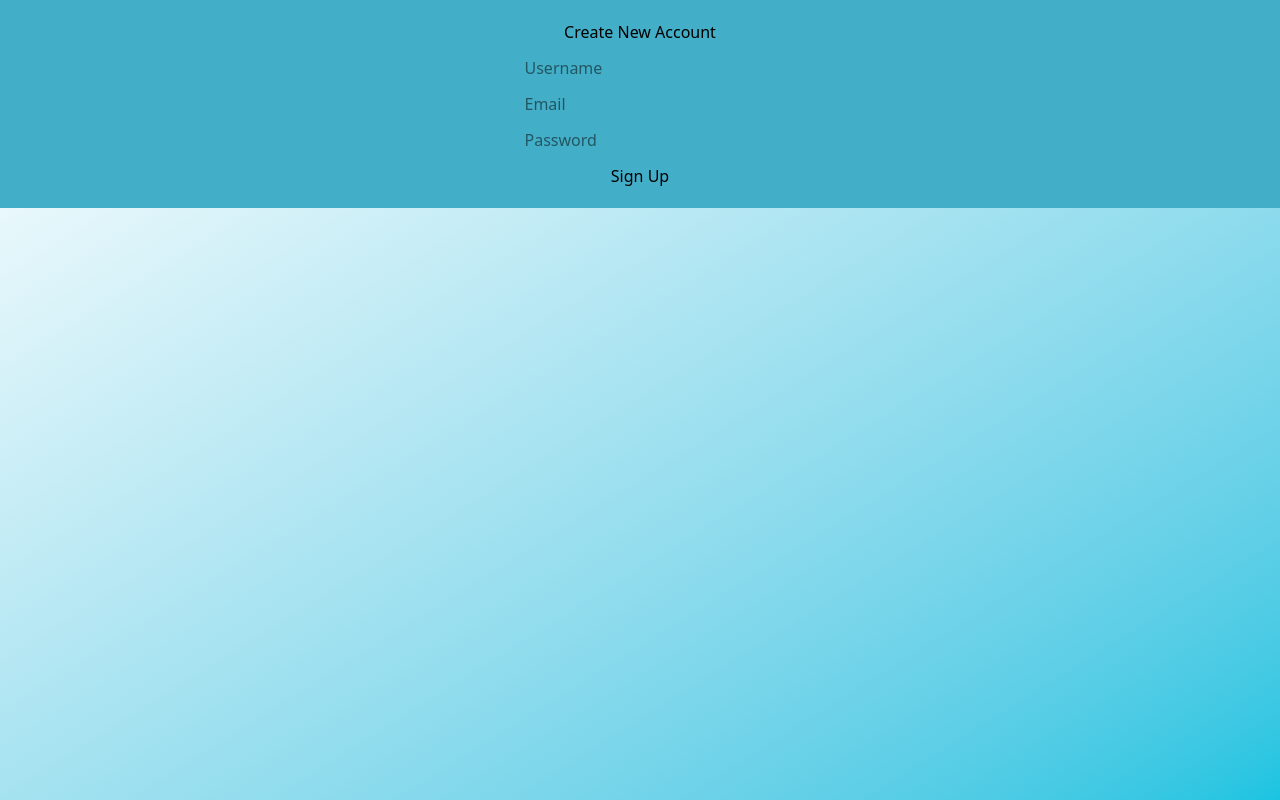
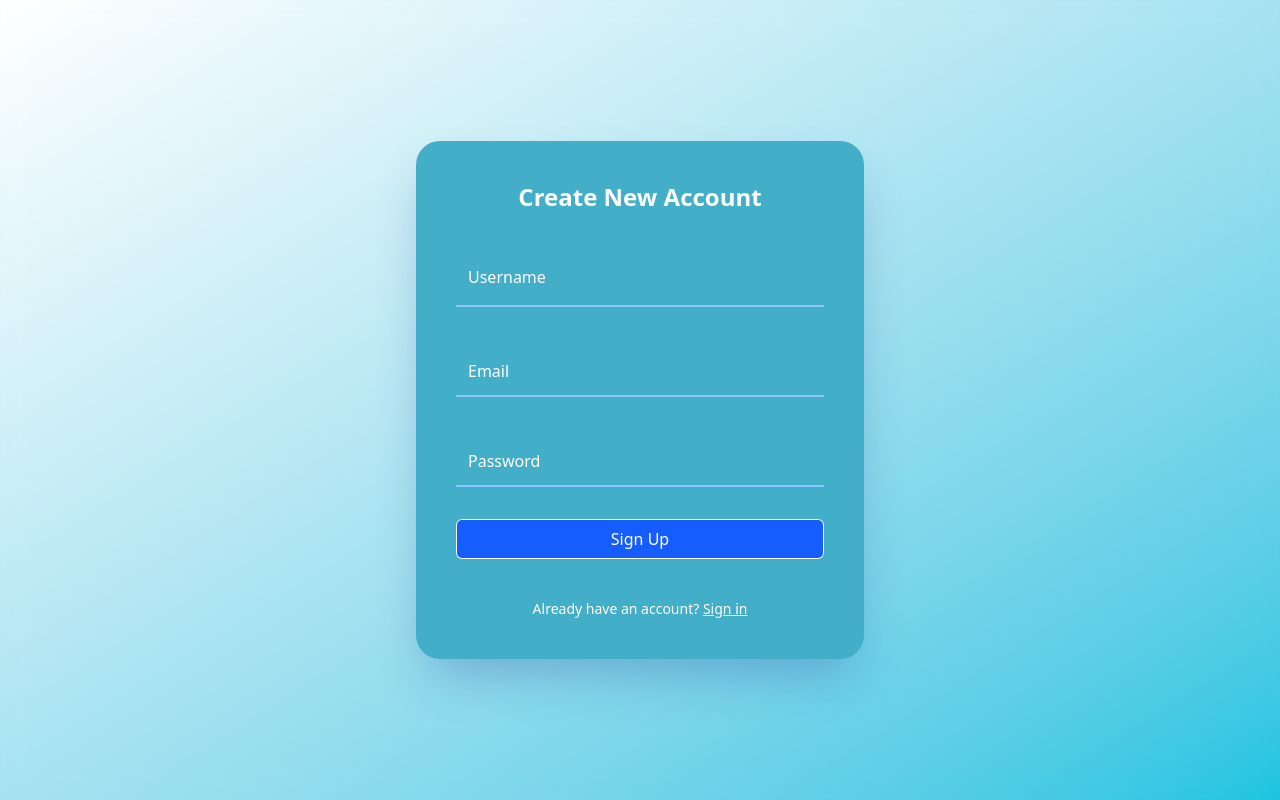
Before and after one commit to Arjuna-Ragil/PicPrice, a React (Vite) app: page /signup in a window 1280 px wide. Built offline with nearby package versions, Linux system fonts and the light colour scheme; no server answers.

Commit message:
signin and signup

```diff
--- a/src/Component/login/signinLayout.jsx
+++ b/src/Component/login/signinLayout.jsx
@@ -3,6 +3,7 @@ import { auth, db } from '../../services/firebase'
 import { signInWithEmailAndPassword } from 'firebase/auth'
 import { doc, getDoc } from 'firebase/firestore'
 import { Navigate } from 'react-router-dom'
+import { Link } from 'react-router-dom';
 
 const SigninLayout = () => {
 
@@ -36,24 +37,158 @@ const SigninLayout = () => {
         flex-col
         items-center
         justify-center
-        p-5
-        gap-3
+        gap-8
+        w-full
+        max-w-md
         bg-tertiary
+        bg-opacity-95
+        p-10
+        rounded-3xl
+        shadow-2xl
+        shadow-sky-100
+        transition-all
+        duration-300
+
       `}>
-          <p>Login to Account</p>
+          <h2 className={`
+            text-2xl
+            font-semibold
+            text-white
+            `}>Login to Account</h2>
+
+{/* untuk email dan input */}
+          <div className={`
+            relative
+            w-full`}>
+
             <input
               type='email'
               placeholder='Email'
               onChange={(e) => setEmailI(e.target.value)}
+              className= {`
+                peer
+                w-full
+                px-3
+                pt-6
+                pb-2
+                border-b-2
+                border-blue
+                text-white
+                placeholder-transparent
+                bg-transparent
+                focus:outline-none
+                focus:border-blue-500
+                transition-all
+              `}
           />
+
+            <label
+              placeholder="email"
+              className={`
+                absolute
+                left-2
+                top-2
+                text-sm
+                text-blue-200
+                transition-all
+                peer-placeholder-shown:top-5
+                peer-placeholder-shown:text-base
+                peer-placeholder-shown:text-white
+                peer-focus:top-2 peer-focus:text-sm
+                peer-focus:text-blue-100`}
+            >
+            Email
+            </label>
+
+          </div>
+
+{/* untuk password dan input */}
+          <div className={`
+            relative
+            w-full
+            `}>
             <input
               type='password'
               placeholder='Password'
               onChange={(e) => setPasswordI(e.target.value)}
+              className= {`
+                peer
+                w-full
+                px-3
+                pt-6
+                pb-2
+                border-b-2
+                border-white
+                text-white
+                placeholder-transparent
+                bg-transparent focus:outline-none
+                focus:border-blue-500
+                transition-all
+              `}
             />
-          <button onClick={handleSignIn}>
+
+            <label
+            placeholder="password"
+            className={`
+              absolute
+              left-3
+              top-2
+              text-sm
+              text-blue-200
+              transition-all
+              peer-placeholder-shown:top-5
+              peer-placeholder-shown:text-base
+              peer-placeholder-shown:text-white
+              peer-focus:top-2 peer-focus:text-sm
+              peer-focus:text-blue-300
+              `}
+            >
+            Password
+            </label>
+
+          </div>
+
+
+          <button
+          onClick={handleSignIn}
+          className={`
+            w-full
+            bg-blue-600
+            hover:bg-blue-700
+            text-white
+            font-medium
+            py-2
+            px-4
+            rounded-md
+            transition
+            duration-300
+            inset-ring-1
+            inset-ring-white
+            `}
+          >
             Sign In
           </button>
+
+          <div
+            className={`
+              text-sm
+              mt-2
+            text-white`}
+            >
+            Don’t have an account?{' '}
+
+            <Link
+            to="/signup"
+            className={`
+            text-blue-400
+              hover:underline
+            hover:text-blue-300
+              transition-all
+              duration-200`}
+              >
+              Sign up
+            </Link>
+          </div>
       </div>
   )
 }
--- a/src/Component/login/signupLayout.jsx
+++ b/src/Component/login/signupLayout.jsx
@@ -3,6 +3,7 @@ import React, { useState } from 'react'
 import { auth } from '../../services/firebase';
 import { db } from '../../services/firebase';
 import { doc, setDoc } from 'firebase/firestore';
+import { Link } from 'react-router-dom';
 
 const SignUpLayout = () => {
 
@@ -33,31 +34,215 @@ function handleSignUp() {
     flex-col
     items-center
     justify-center
-      p-5
-      gap-3
+    gap-8
+    w-full
+    max-w-md
     bg-tertiary
-    `}>
-        <p>Create New Account</p>
+    bg-opacity-95
+    p-10
+    rounded-3xl
+    shadow-2xl
+    shadow-blue-900/30
+    transition-all
+    duration-300`}
+    >
+    <h2 className={`
+      text-2xl
+      font-semibold
+      text-white
+      `}
+      >
+      Create New Account</h2>
+
+    {/* Username */}
+    <div className={`
+    relative
+    w-full
+    `}
+    >
       <input
-          type='text'
-          placeholder='Username'
+        type="text"
+        id="username"
+        value={username}
+        placeholder="Username"
         onChange={(e) => setUsername(e.target.value)}
+        className={`
+          peer
+          w-full
+          px-3
+          pt-8
+          pb-1
+          border-b-2
+          border-blue-300
+          text-white
+
+          placeholder-transparent
+          bg-transparent
+          focus:outline-none
+          focus:border-blue-500
+          transition-all
+          `}
       />
+      <label
+        placeholder="username"
+        className={`
+          absolute
+          left-3
+          top-2
+          text-sm
+          text-blue-200
+          transition-all
+          peer-placeholder-shown:top-5
+          peer-placeholder-shown:text-base
+          peer-placeholder-shown:text-white
+          peer-focus:top-2
+          peer-focus:text-sm
+          peer-focus:text-blue-100
+          `}
+      >
+        Username
+      </label>
+    </div>
+
+    {/* Email */}
+    <div
+    className={`
+      relative w-full`}
+      >
       <input
-          type='email'
-          placeholder='Email'
+        type="email"
+        id="email"
+        value={emailU}
+        placeholder="Email"
         onChange={(e) => setEmailU(e.target.value)}
+        className={`
+          peer
+          w-full
+          px-3
+          pt-6
+          pb-2
+          border-b-2
+          border-blue-300
+          text-white
+          placeholder-transparent
+          bg-transparent
+          focus:outline-none
+          focus:border-blue-500
+          transition-all`}
       />
+      <label
+        placeholder="email"
+        className={`
+          absolute
+          left-3
+          top-2
+          text-sm
+          text-blue-200
+          transition-all
+          peer-placeholder-shown:top-5
+          peer-placeholder-shown:text-base
+          peer-placeholder-shown:text-white
+          peer-focus:top-2
+          peer-focus:text-sm
+          peer-focus:text-blue-100
+          `}
+      >
+        Email
+      </label>
+    </div>
+
+    {/* Password */}
+    <div className={`
+      relative
+      w-full
+    `}
+    >
       <input
-          type='password'
-          placeholder='Password'
+        type="password"
+        id="password"
+        value={passwordU}
+        placeholder="Password"
         onChange={(e) => setPasswordU(e.target.value)}
+        className={`
+          peer
+          w-full
+          px-3
+          pt-6
+          pb-2
+          border-b-2
+          border-blue-300
+          text-white
+          placeholder-transparent
+          bg-transparent
+          focus:outline-none
+          focus:border-blue-500
+          transition-all
+          `}
       />
-        <button onClick={handleSignUp}>
+      <label
+        placeholder="password"
+        className={`
+          absolute
+          left-3
+          top-2
+          text-sm
+          text-blue-200
+          transition-all
+          peer-placeholder-shown:top-5
+          peer-placeholder-shown:text-base
+          peer-placeholder-shown:text-white
+          peer-focus:top-2
+          peer-focus:text-sm
+          peer-focus:text-blue-300
+          `}
+      >
+        Password
+      </label>
+    </div>
+
+    {/* Button */}
+    <button
+      onClick={handleSignUp}
+      className={`
+        w-full
+        bg-blue-600
+        hover:bg-blue-700
+        text-white
+        font-medium
+        py-2
+        px-4
+        rounded-md
+        transition
+        duration-300
+        inset-ring-1
+        inset-ring-white
+        `}
+    >
       Sign Up
     </button>
+
+    <div className={`
+      text-sm
+      mt-2
+    text-white
+    `}
+    >
+      Already have an account?{' '}
+      <Link
+      to="/signin"
+      className={`
+        text-white
+        underline
+        hover:text-blue-300
+        transition-all
+        duration-
+        `}
+      >
+      Sign in
+      </Link>
     </div>
-  )
+  </div>
+);
 }
 
 export default SignUpLayout
--- a/src/Pages/signIn.jsx
+++ b/src/Pages/signIn.jsx
@@ -6,7 +6,16 @@ const SignIn = () => {
   return (
     <>
         <LoginLayout/>
-        <SigninLayout/>
+
+        <div className={`
+          flex
+          justify-center
+          items-center
+          h-screen
+          backdrop-blur-md
+          `}>
+          <SigninLayout/>
+        </div>
     </>
   )
 }
--- a/src/Pages/signUp.jsx
+++ b/src/Pages/signUp.jsx
@@ -6,7 +6,15 @@ const SignUp = () => {
   return (
     <>
         <LoginLayout />
+        <div className={`
+        flex
+        justify-center
+        items-center
+        min-h-screen
+        backdrop-blur-md
+        `}>
         <SignUpLayout />
+        </div>
     </>
   )
 }
```
Lines whose indentation alone changed are shown as unchanged.
